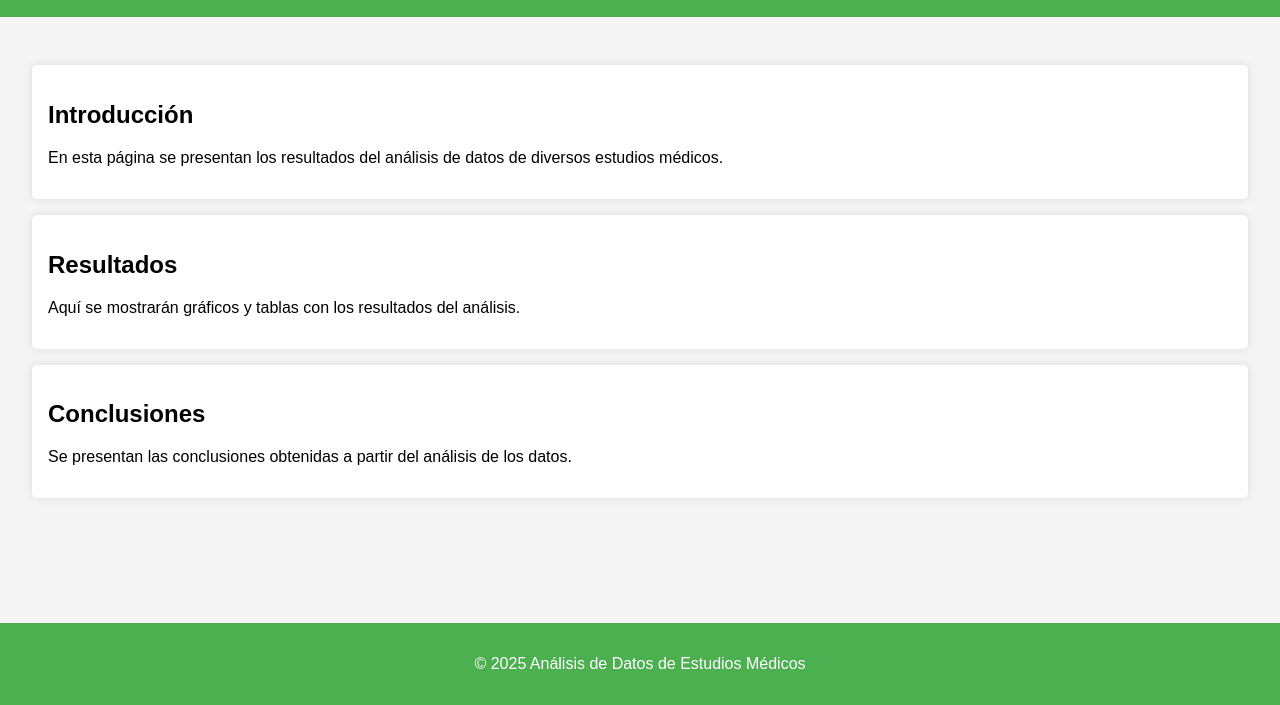
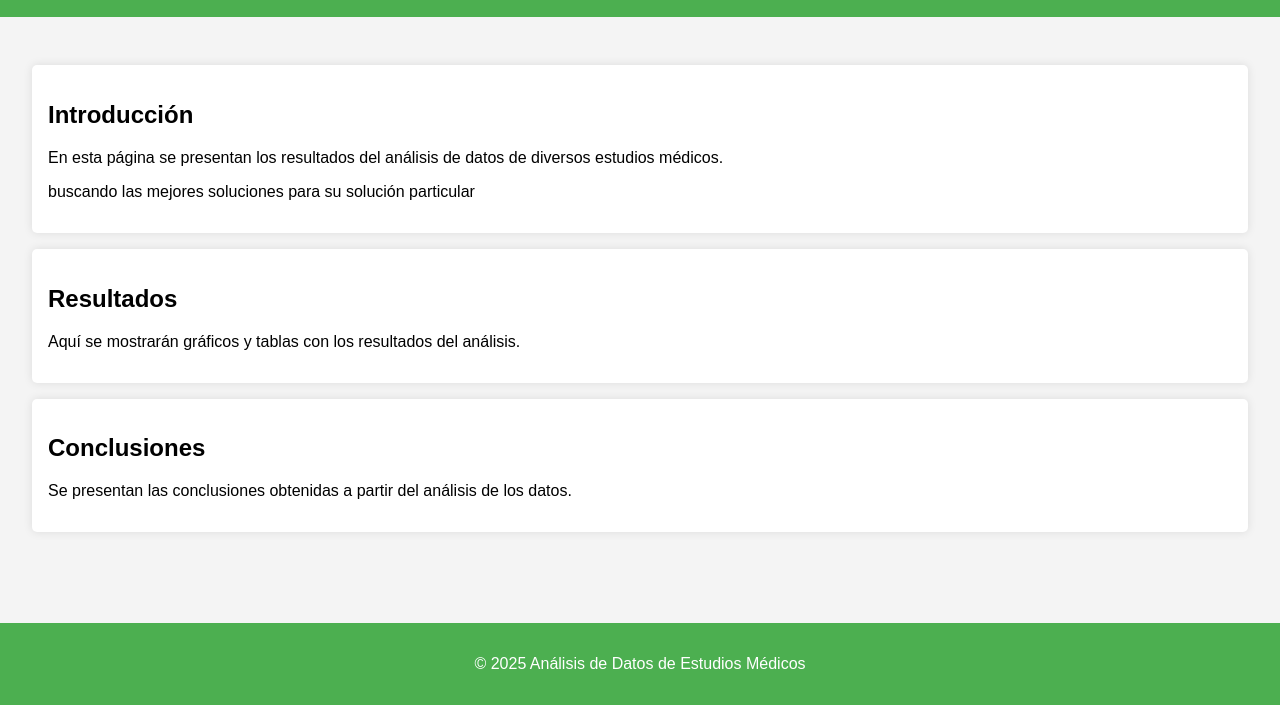
Before and after one commit to AngelTroncoso/TratamientoOncologico, a plain HTML site: page index.html in a window 1280 px wide. Shown: the part 95-800 px from the top of the page. Drawn offline with Linux system fonts and the light colour scheme.

Commit message:
modificación

```diff
--- a/index.html
+++ b/index.html
@@ -46,6 +46,7 @@
         <div class="analysis-section">
             <h2>Introducción</h2>
             <p>En esta página se presentan los resultados del análisis de datos de diversos estudios médicos.</p>
+            <p>buscando las mejores soluciones para su solución particular</p>
         </div>
         <div class="analysis-section">
             <h2>Resultados</h2>
```
